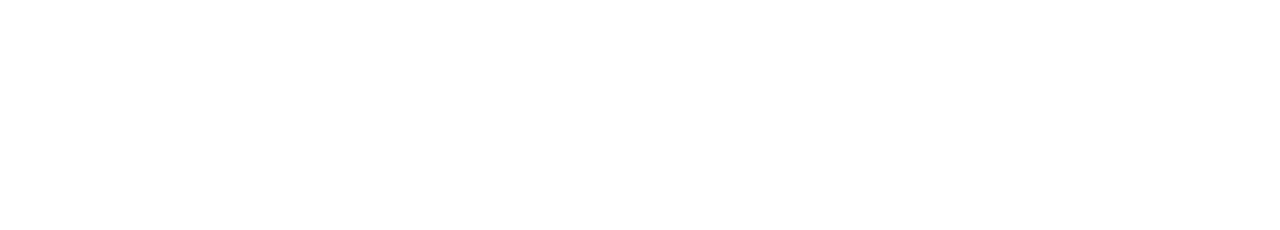
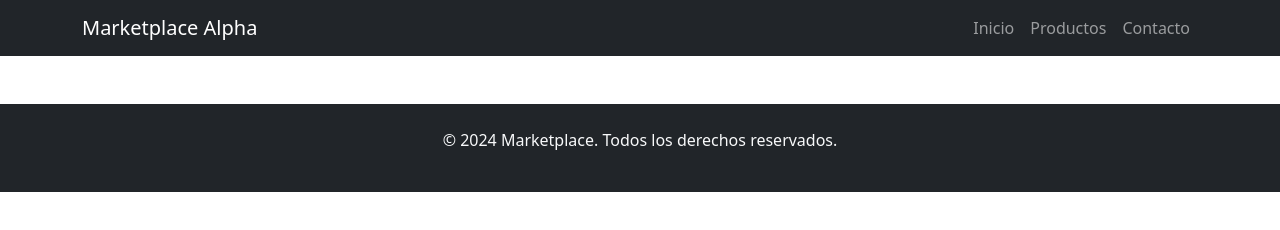
Before and after one commit to Q4ck/marketplace-alpha, a plain HTML site: page index.html in a window 1280 px wide. Drawn offline with nearby package versions, Linux system fonts and the light colour scheme.

Commit message:
Agregando nav

```diff
--- a/index.html
+++ b/index.html
@@ -1,12 +1,47 @@
 <!DOCTYPE html>
 <html lang="en">
 <head>
-    <meta charset="UTF-8">
-    <meta name="viewport" content="width=device-width, initial-scale=1.0">
-    <title>Marketplace</title>
-    <link rel="stylesheet" href="style.css">
+<meta charset="UTF-8">
+<meta name="viewport" content="width=device-width, initial-scale=1.0">
+<title>Marketplace</title>
+<!-- Bootstrap CSS -->
+<link href="https://cdn.jsdelivr.net/npm/bootstrap@5.0.0-beta3/dist/css/bootstrap.min.css" rel="stylesheet">
 </head>
 <body>
 
+<!-- Navbar -->
+<nav class="navbar navbar-expand-lg navbar-dark bg-dark">
+    <div class="container">
+    <a class="navbar-brand" href="#">Marketplace Alpha</a>
+    <button class="navbar-toggler" type="button" data-bs-toggle="collapse" data-bs-target="#navbarNav" aria-controls="navbarNav" aria-expanded="false" aria-label="Toggle navigation">
+        <span class="navbar-toggler-icon"></span>
+    </button>
+    <div class="collapse navbar-collapse" id="navbarNav">
+        <ul class="navbar-nav ms-auto">
+        <li class="nav-item">
+            <a class="nav-link" href="#">Inicio</a>
+        </li>
+        <li class="nav-item">
+            <a class="nav-link" href="#">Productos</a>
+        </li>
+        <li class="nav-item">
+            <a class="nav-link" href="#">Contacto</a>
+        </li>
+        </ul>
+    </div>
+    </div>
+</nav>
+<main>
+    <section>
+
+<section>
+<footer class="bg-dark text-light text-center py-4 mt-5">
+    <section>
+    <p>&copy; 2024 Marketplace. Todos los derechos reservados.</p>
+    </section>
+</footer>
+
+<!-- Bootstrap Bundle with Popper -->
+<script src="https://cdn.jsdelivr.net/npm/bootstrap@5.0.0-beta3/dist/js/bootstrap.bundle.min.js"></script>
 </body>
 </html>
```
